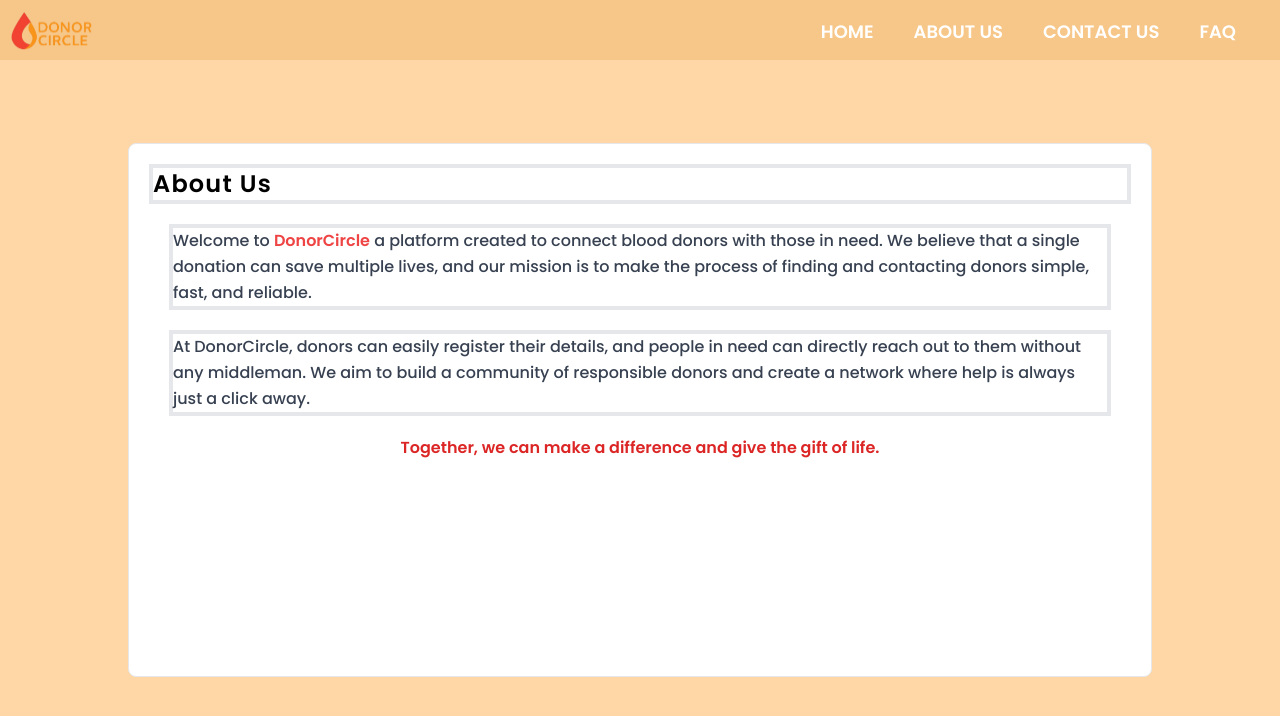
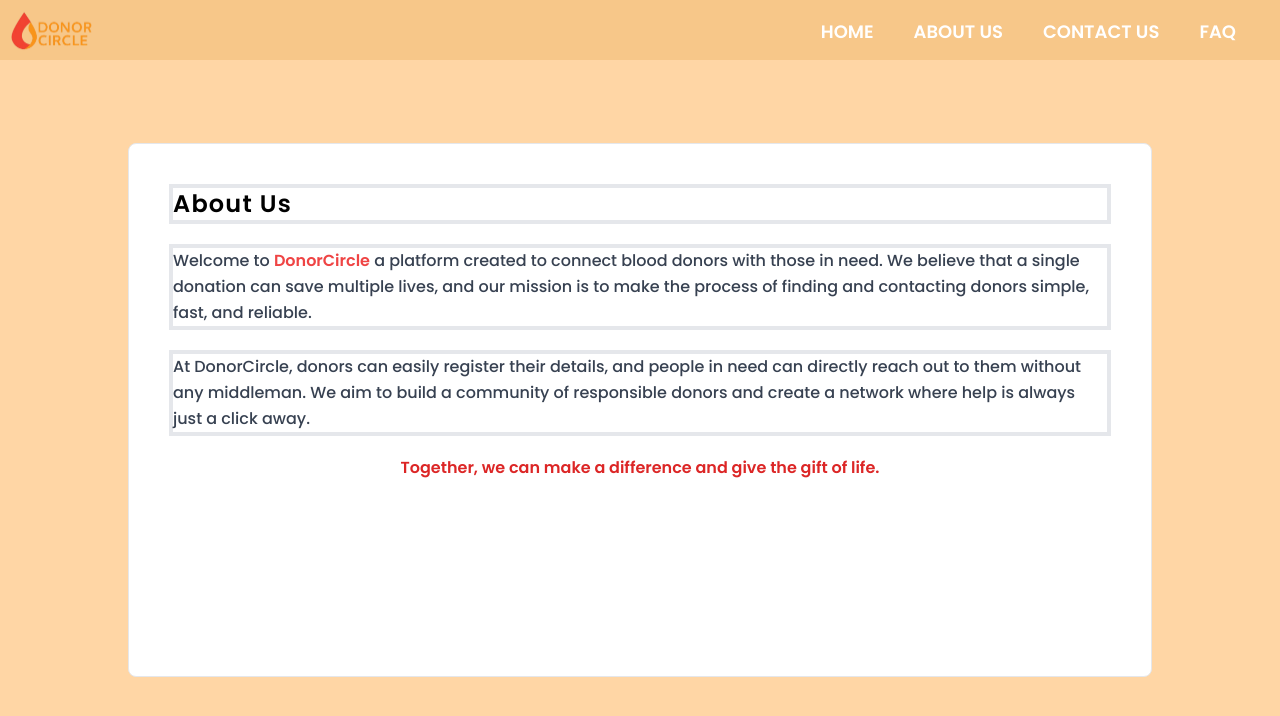
Before and after one commit to TanmayVidhate/DonorCircle_2, a React (Vite) app in the folder client/: page /aboutus in a window 1280 px wide. Shown: the top 716 px of the page. Built offline with nearby package versions, Linux system fonts and the light colour scheme.

Commit message:
add margin

```diff
--- a/client/src/Views/AboutUs.jsx
+++ b/client/src/Views/AboutUs.jsx
@@ -9,7 +9,7 @@ function AboutUs() {
             <Navbar />
             <div className='flex-1 grid place-items-center  '>
                 <div className='border rounded-lg m-5 mt-24 bg-[#FFFFFF] w-5/6 h-4/6 p-5  sm:w-3/4 sm:px-5 lg:mt-10 lg:w-4/5 2xl:w-3/5 '>
-                    <p className=' text-2xl font-semibold  tracking-wider border-4  '>About Us</p>
+                    <p className=' text-2xl font-semibold  tracking-wider border-4 m-5 '>About Us</p>
 
                     <div className="text-gray-700 leading-relaxed border-4 m-5">Welcome to <span className='font-semibold text-red-500'>DonorCircle</span> a platform created to connect blood donors with those in need. We believe that a single donation can save multiple lives, and our mission is to make the
                         process of finding and contacting donors simple, fast, and reliable.
```
